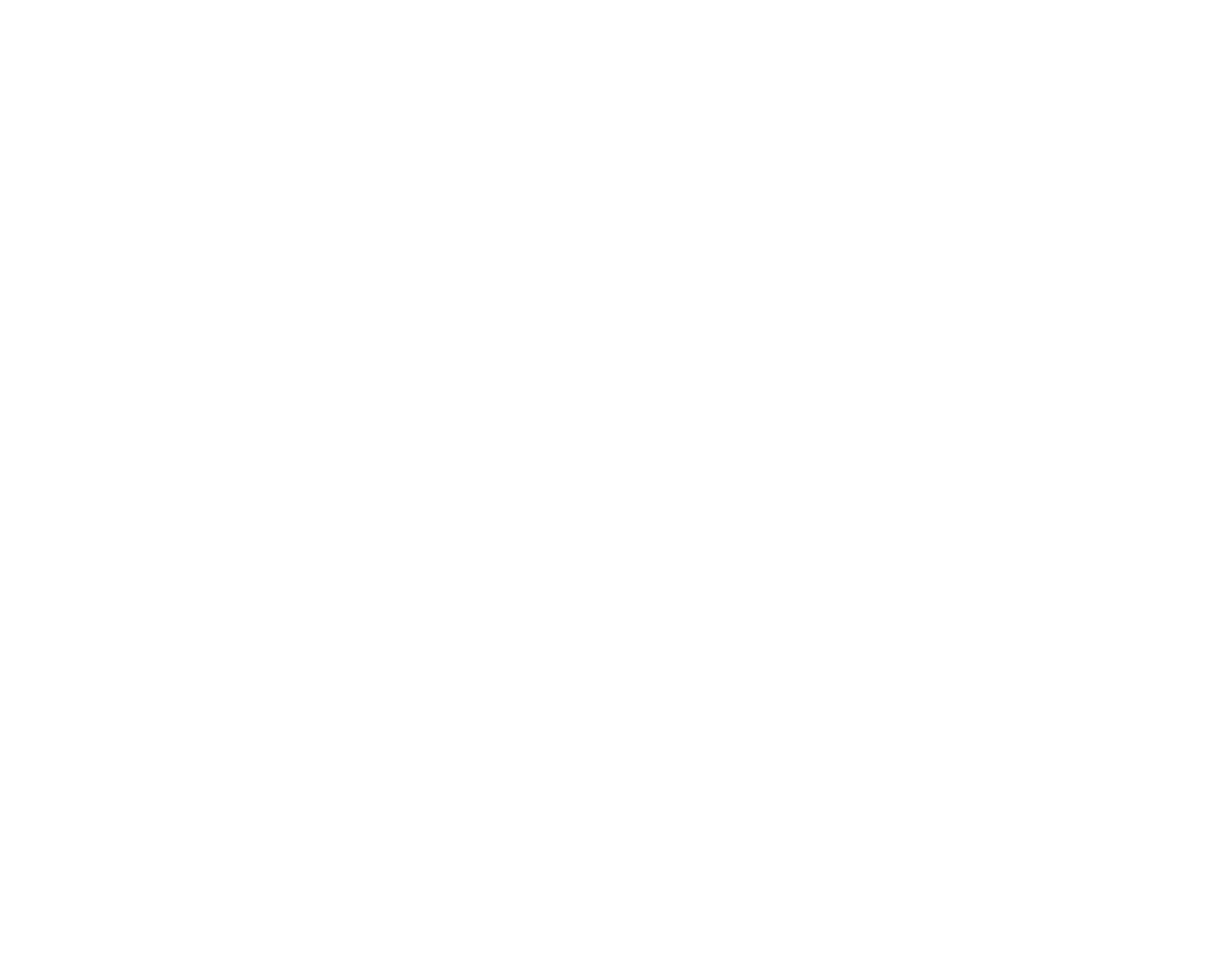
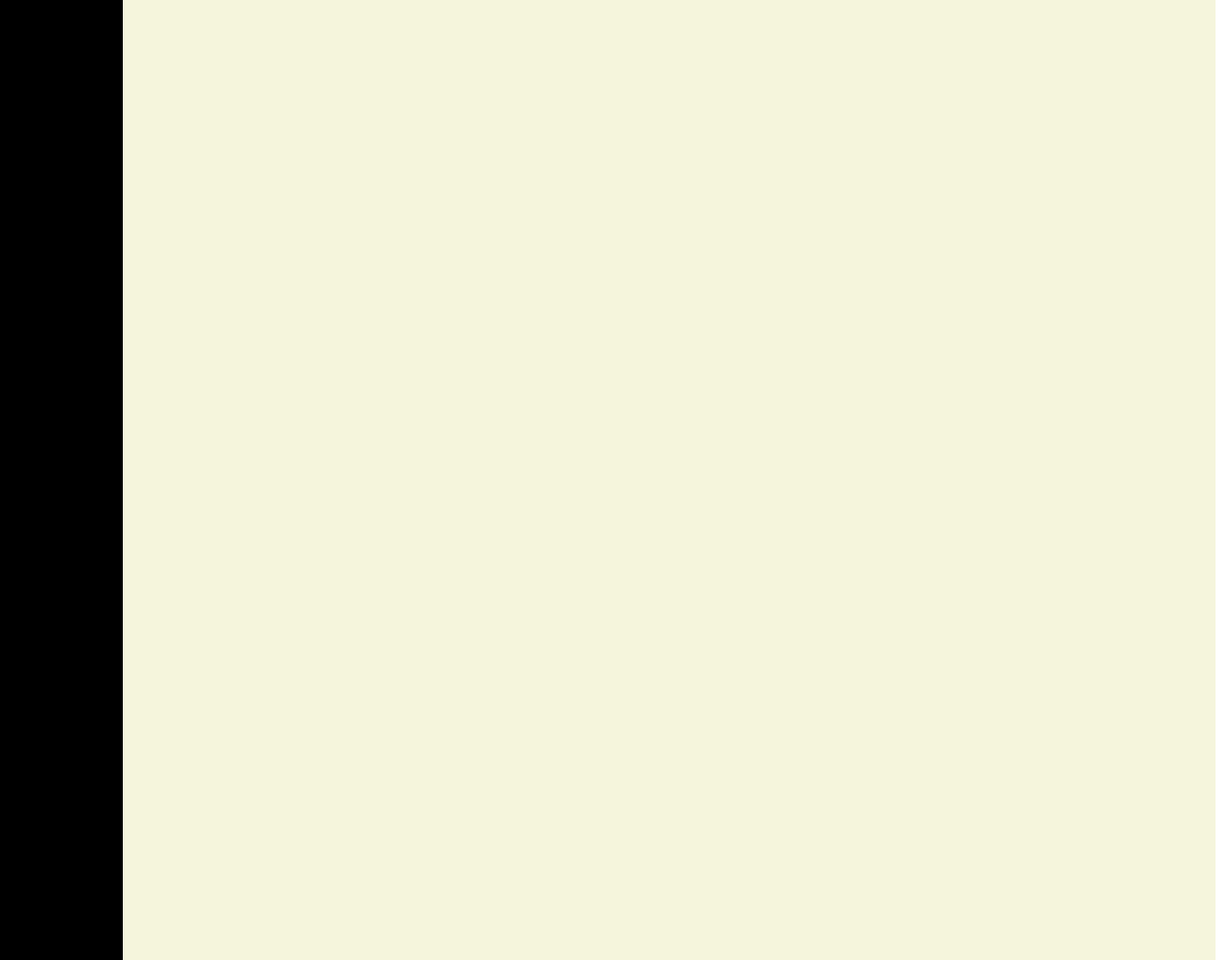
Before and after one commit to alexgb23/Gidari-txarrak, a plain HTML site: page index.html in a window 1280 px wide. Shown: the whole page at 96% size. Before the commit the page ends 800 px from the top, so only its background shows below. Drawn offline with Linux system fonts and the light colour scheme.

Commit message:
primer estilo

```diff
--- a/css/style.css
+++ b/css/style.css
@@ -0,0 +1,19 @@
+*{
+    margin: 0;
+    padding: 0;
+    box-sizing: border-box;
+}
+main{
+    width: 100%;
+    display: flex;
+}
+aside{
+    width:10% ;
+    height: 1000px;
+    background-color: black;
+}
+section{
+    width: 89%;
+    height: 1000px;
+    background-color: beige;
+}
--- a/index.html
+++ b/index.html
@@ -5,8 +5,12 @@
     <meta http-equiv="X-UA-Compatible" content="IE=edge">
     <meta name="viewport" content="width=device-width, initial-scale=1.0">
     <title>Document</title>
+    <link rel="stylesheet" href="css/style.css">
 </head>
 <body>
-
+    <main>
+        <aside></aside>
+        <section></section>
+    </main>
 </body>
 </html>
```
